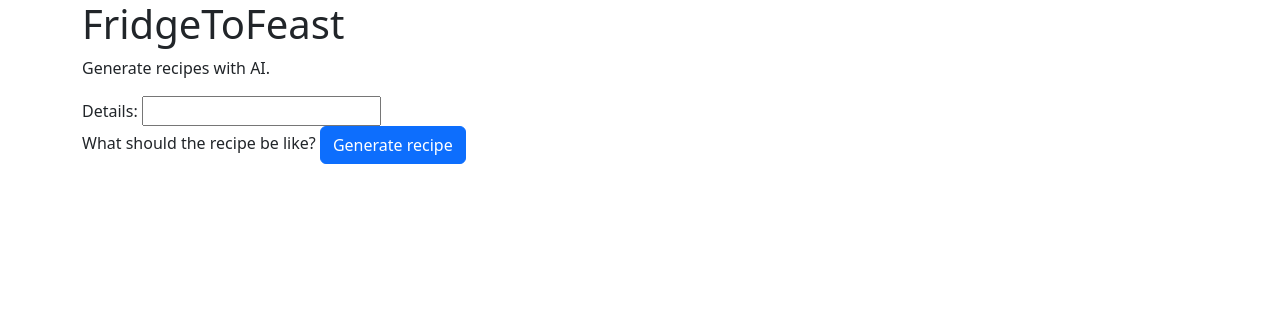
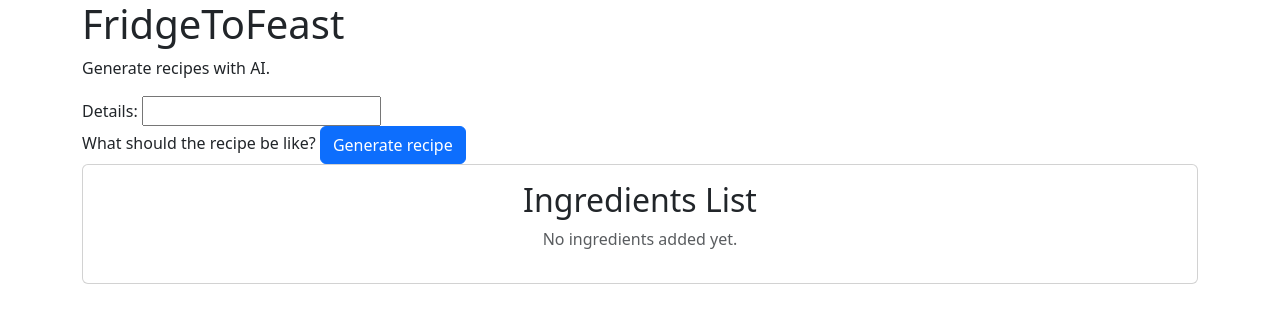
Before and after one commit to alejoriosm04/F2F, a Django app: page / in a window 1280 px wide. Shown: the top 323 px of the page. Run offline with Django 4.2, Linux system fonts and the light colour scheme.

Commit message:
Ingredients render to home and ingredients filter

```diff
--- a/kitchen/templates/home.html
+++ b/kitchen/templates/home.html
@@ -8,7 +8,33 @@
   <form method="post">
     {% csrf_token %}
     {{ form }}
-    <input type="submit" class="btn btn-primary" value="Generate recipe">
+    <input id="generate-recipe-btn" type="submit" class="btn btn-primary" value="Generate recipe">
   </form>
+  <!-- CARD SECTION -->
+  <div id="card-section" class="card card-body">
+    <h2 class="text-center">Ingredients List</h2>
+    {% if ingredients %}
+    <div class="list-group">
+      {% for ingredient in ingredients %}
+      <div class="list-group-item list-group-item-action d-flex justify-content-between align-items-center">
+        <div>
+          <h5 class="mb-1">{{ ingredient.name }}</h5>
+          <small>Quantity: {{ ingredient.quantity }} - Unit: {{ ingredient.unit }}</small>
+        </div>
+        <form action="{% url 'delete_ingredient' ingredient.id %}" method="POST">
+          {% csrf_token %}
+          <button type="submit" class="btn btn-danger btn-sm">Delete</button>
+        </form>
+        <form action="{% url 'view_ingredient' ingredient.id %}" method="GET">
+          <button type="submit" class="btn btn-warning btn-sm">View</button>
+      </div>
+      {% endfor %}
+    </div>
+    {% else %}
+    <p class="text-center text-muted">No ingredients added yet.</p>
+    {% endif %}
+  </div>
+  <!-- CARD SECTION -->
 </div>
+
 {% endblock %}
--- a/kitchen/views.py
+++ b/kitchen/views.py
@@ -10,9 +10,10 @@ def index(request):
         form = RecipeForm(request.POST)
         if form.is_valid():
             cd = form.cleaned_data
-            print(cd)
+            ingredients = Ingredient.objects.filter(name__contains=cd['details'])
+            print(ingredients)
             # TODO: Add the timestamp to the database.
-            return redirect("/")
+            return render(request, "home.html", {"form": form, "ingredients": ingredients})
     else:
         form = RecipeForm()
     return render(request, "home.html", {"form": form})
```
Also changed, not shown: kitchen/templates/list_ingredients.html (+7 -2 lines), db.sqlite3, kitchen/forms.py (line endings or trailing spaces), kitchen/templates/view_ingredient.html (line endings or trailing spaces).
